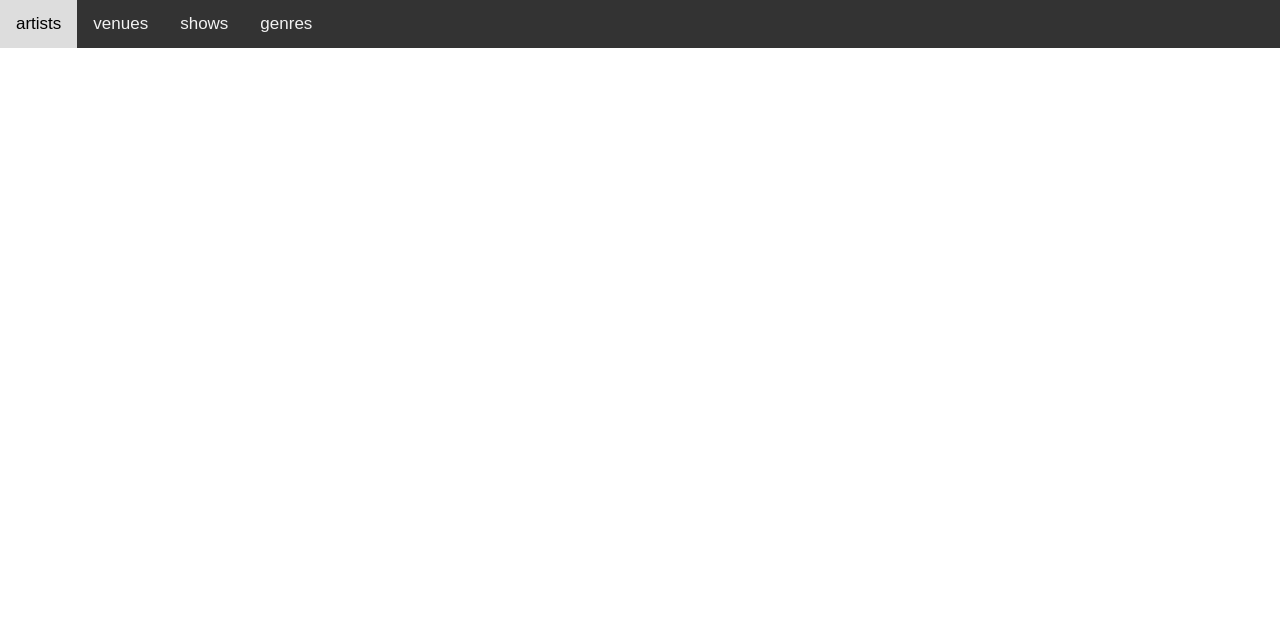
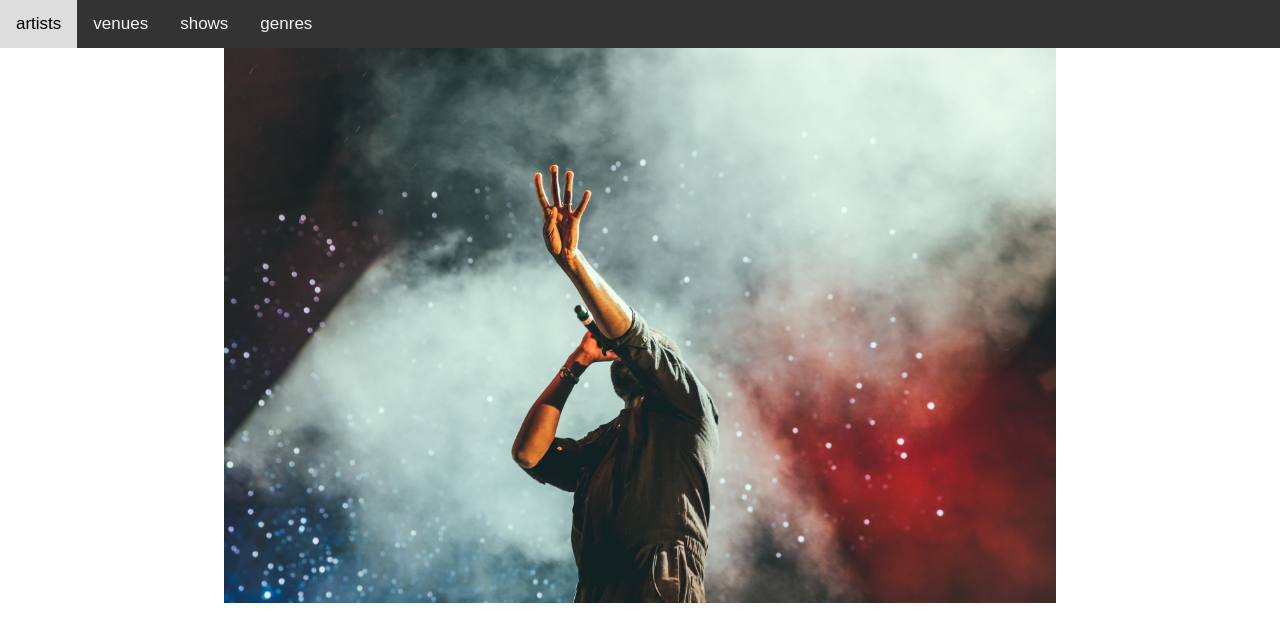
Before and after one commit to Frostbite22/Concerto-Frontend-React, a React (Create React App) app: page / in a window 1280 px wide. Shown: the top 642 px of the page. Built offline with nearby package versions, Linux system fonts and the light colour scheme.

Commit message:
fix the home page & nav

```diff
--- a/src/App.js
+++ b/src/App.js
@@ -17,12 +17,13 @@ function App() {
       <Routes>
         <Route  path="/" element={
           <div className='App'>
-
             <NavBar titles={["artists","venues","shows","genres"]} setTitle={setTitle}/>
-            <img className='background' alt="background" src={background} hidden={title===""?false:true}/>
-            {title!==""?<Outlet />:null}
+            <Outlet />
           </div>
         }>
+          <Route index element={
+            <img className='background' alt="background" src={background} />
+          } />
           <Route path="genres" element={ <NavItem title="genres" /> }/>
           <Route path="venues" element={ <NavItem title="venues" /> }/>
           <Route path="artists" element={ <NavItem title="artists" /> }/>
--- a/src/components/FormComponent.js
+++ b/src/components/FormComponent.js
@@ -31,7 +31,7 @@ function FormComponent(props)
   const fieldsClean = props.fields.filter(field => field !== 'id')
 
   return(
-    <form hidden={props.formButton} className="formLayout" onSubmit={handleSubmit} >
+    <form hidden={props.formButton } className="formLayout" onSubmit={handleSubmit} >
       {
         fieldsClean.map((field) => {
           return(
--- a/src/components/NavBar.js
+++ b/src/components/NavBar.js
@@ -8,8 +8,8 @@ function NavBar(props)
 
   const titles = props.titles ;
   let navigate = useNavigate();
-  const location = useLocation();
-  props.setTitle(location.pathname);
+  // const location = useLocation();
+  // props.setTitle(location.pathname);
 
   return(
     <div className="topnav">
```
